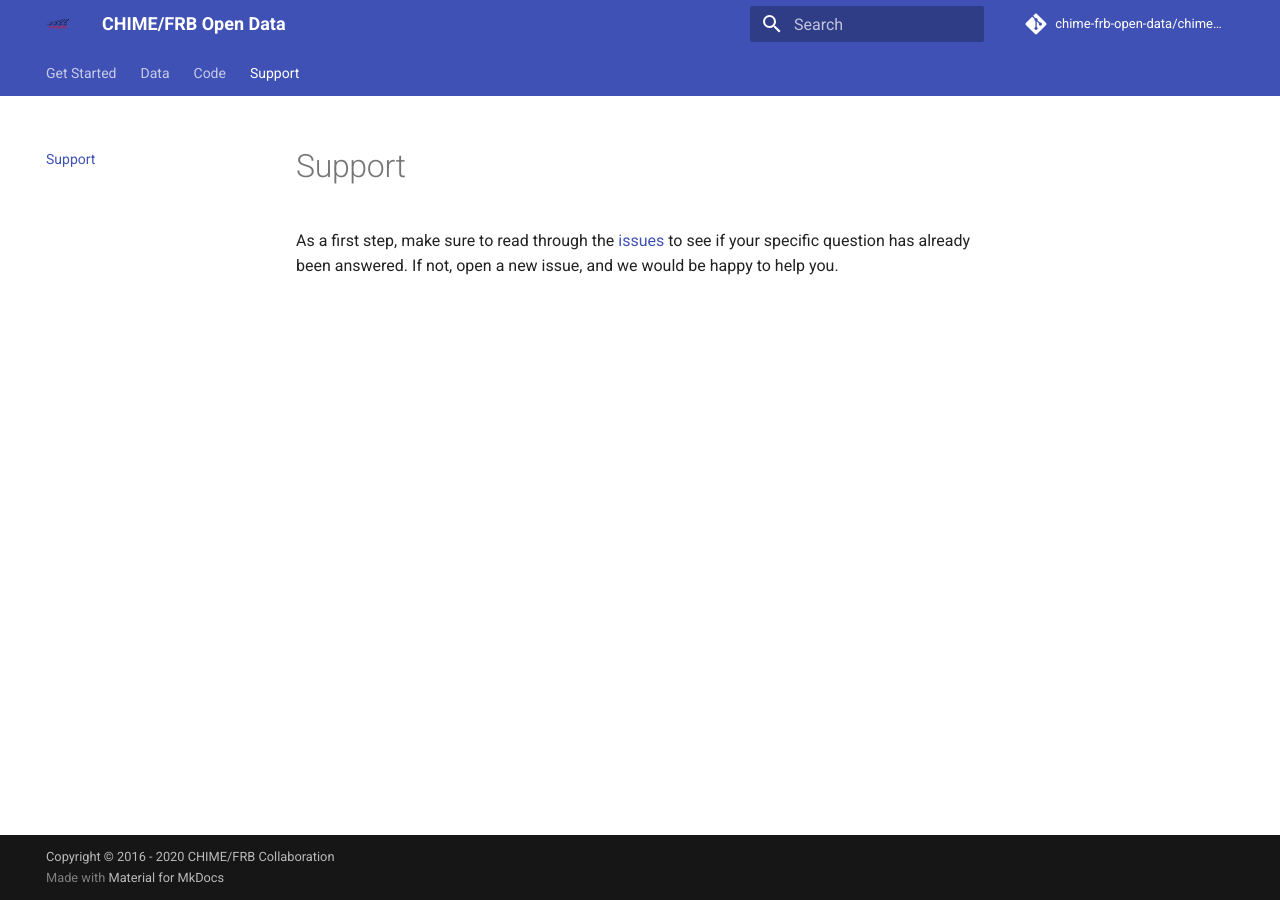
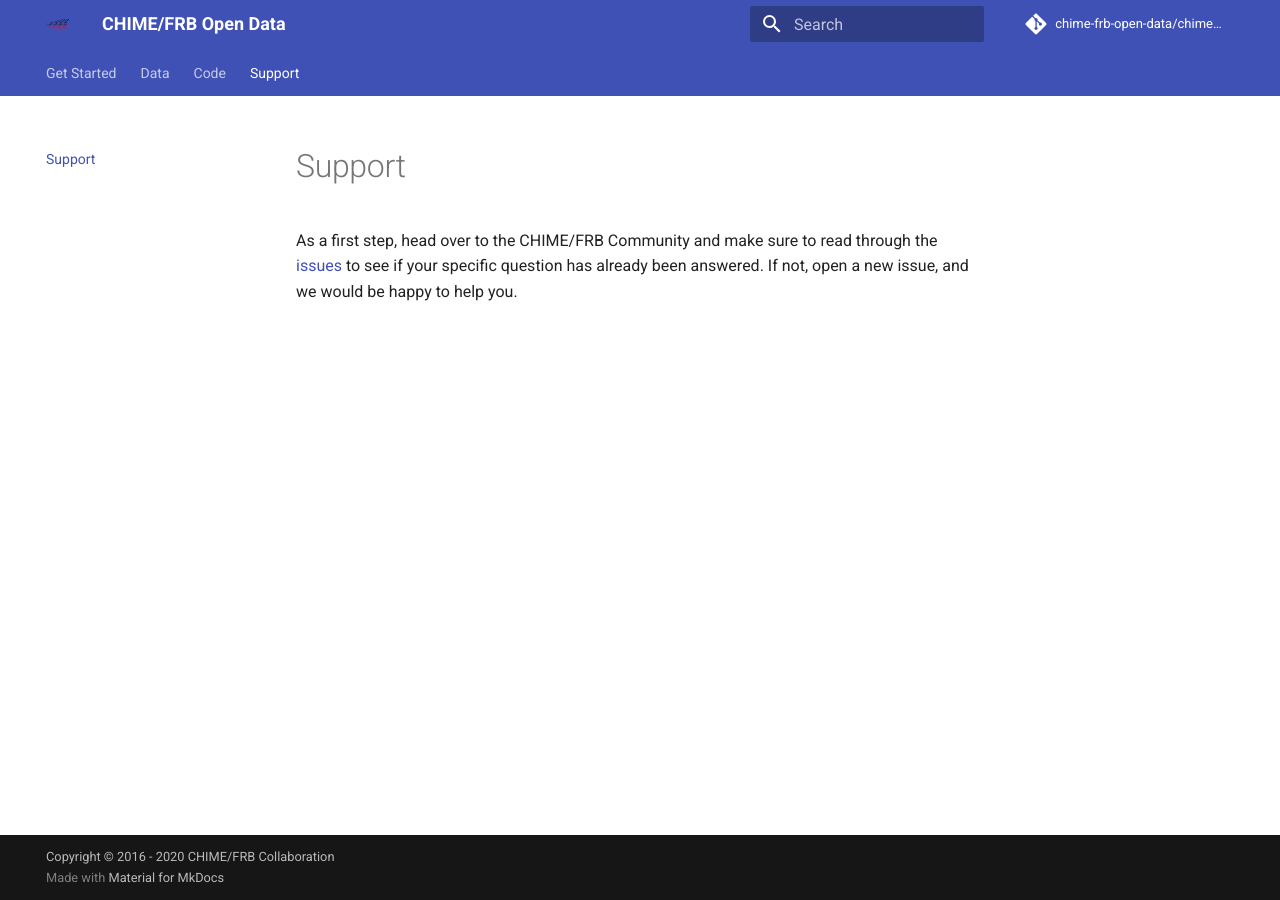
Before and after one commit to chime-frb-open-data/chime-frb-open-data.github.io, an MkDocs documentation site: the page built from docs/support.md, in a window 1280 px wide. Built offline with MkDocs 1.6.1 and Material for MkDocs 9.7.7, drawn with Linux system fonts in a browser that asks for light colours; comment, search, counter and statistics services are not loaded.

Commit message:
Update support.md

```diff
--- a/docs/support.md
+++ b/docs/support.md
@@ -1 +1 @@
-As a first step, make sure to read through the [issues](https://github.com/chime-frb-open-data/chime-frb-open-data.github.io/issues?q=) to see if your specific question has already been answered. If not, open a new issue, and we would be happy to help you.
+As a first step, head over to the CHIME/FRB Community and make sure to read through the [issues](https://github.com/chime-frb-open-data/community/issues) to see if your specific question has already been answered. If not, open a new issue, and we would be happy to help you.
```
